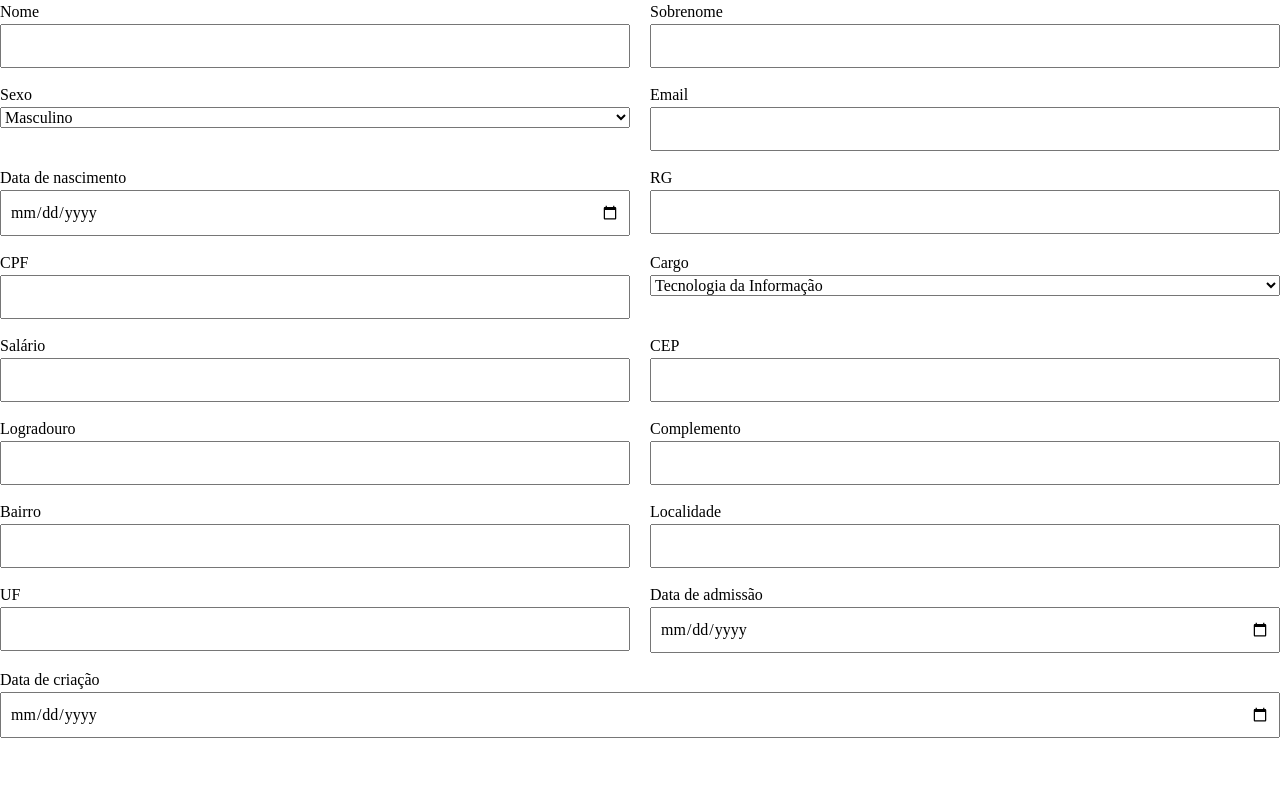
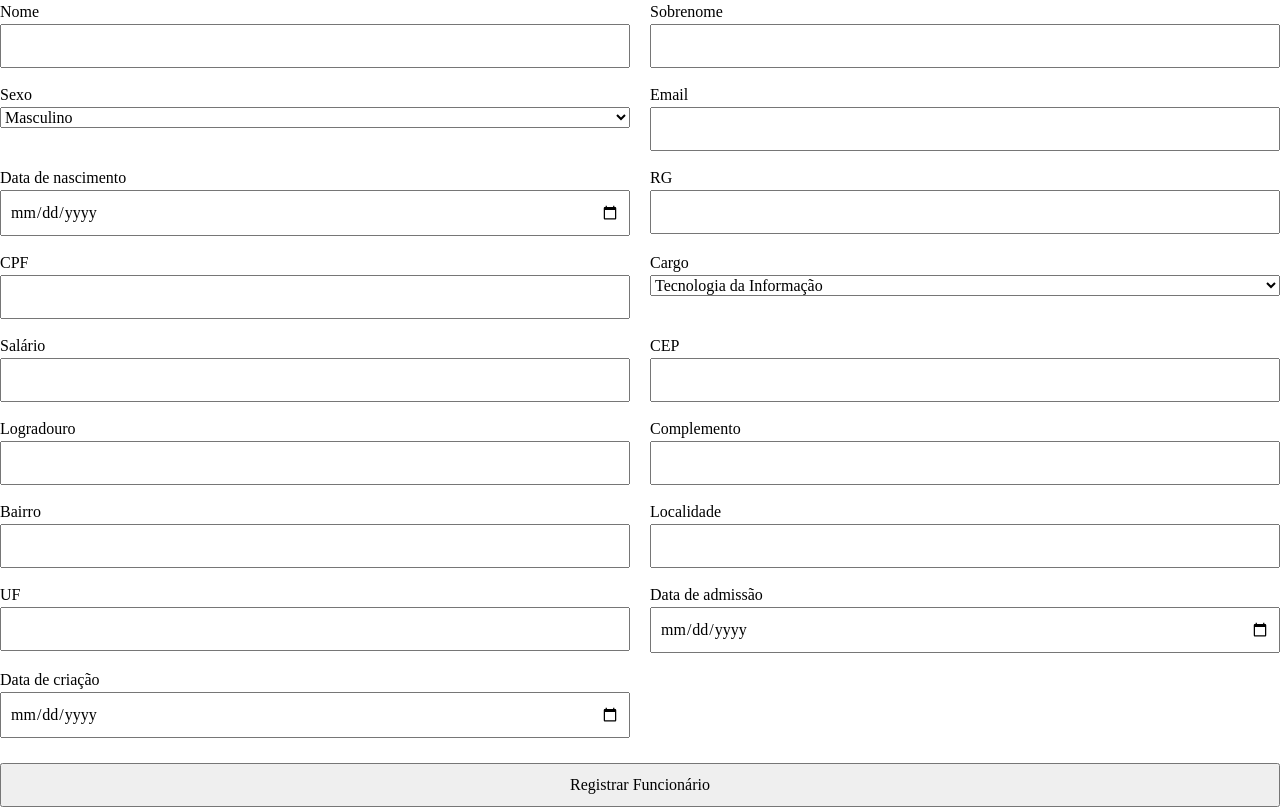
Before and after one commit to m-rcussilva/admin-panel, a Next.js app in the folder admin-panel-frontend/: page /employees/register in a window 1280 px wide. Built offline with nearby package versions, Linux system fonts and the light colour scheme.

Commit message:
employee registration form completed

```diff
--- a/admin-panel-frontend/src/app/employees/register/page.tsx
+++ b/admin-panel-frontend/src/app/employees/register/page.tsx
@@ -139,10 +139,22 @@ export default function RegisterEmployee() {
                     </div>
 
                     <div className={styles.FormBoxContainer}>
-                        <div className={`${styles.FormInput}`}>
+                        <div
+                            className={`${styles.FormInput} ${styles.FormInputMarginRight}`}
+                        >
                             <label htmlFor="">Data de criação</label>
                             <input type="date" name="" id="" />
                         </div>
+
+                        <div
+                            className={`${styles.FormInput} ${styles.FormInputMarginLeft}`}
+                        ></div>
+                    </div>
+
+                    <div className={styles.FormButtonContainer}>
+                        <button className={styles.SubmitButton}>
+                            Registrar Funcionário
+                        </button>
                     </div>
                 </div>
             </form>
--- a/admin-panel-frontend/src/app/employees/register/register.module.css
+++ b/admin-panel-frontend/src/app/employees/register/register.module.css
@@ -1,6 +1,7 @@
 .FormContainer {
     display: flex;
     flex-direction: column;
+    margin-bottom: 2rem;
 }
 
 .FormBoxContainer {
@@ -24,3 +25,13 @@
 .FormInputMarginLeft {
     margin-left: 10px;
 }
+
+.FormButtonContainer {
+    width: 100%;
+}
+
+.SubmitButton {
+    padding: 0.5rem;
+    width: 100%;
+    margin-top: 10px;
+}
```
Also changed, not shown: admin-panel-frontend/src/app/employees/page.tsx (+14 -2 lines).
